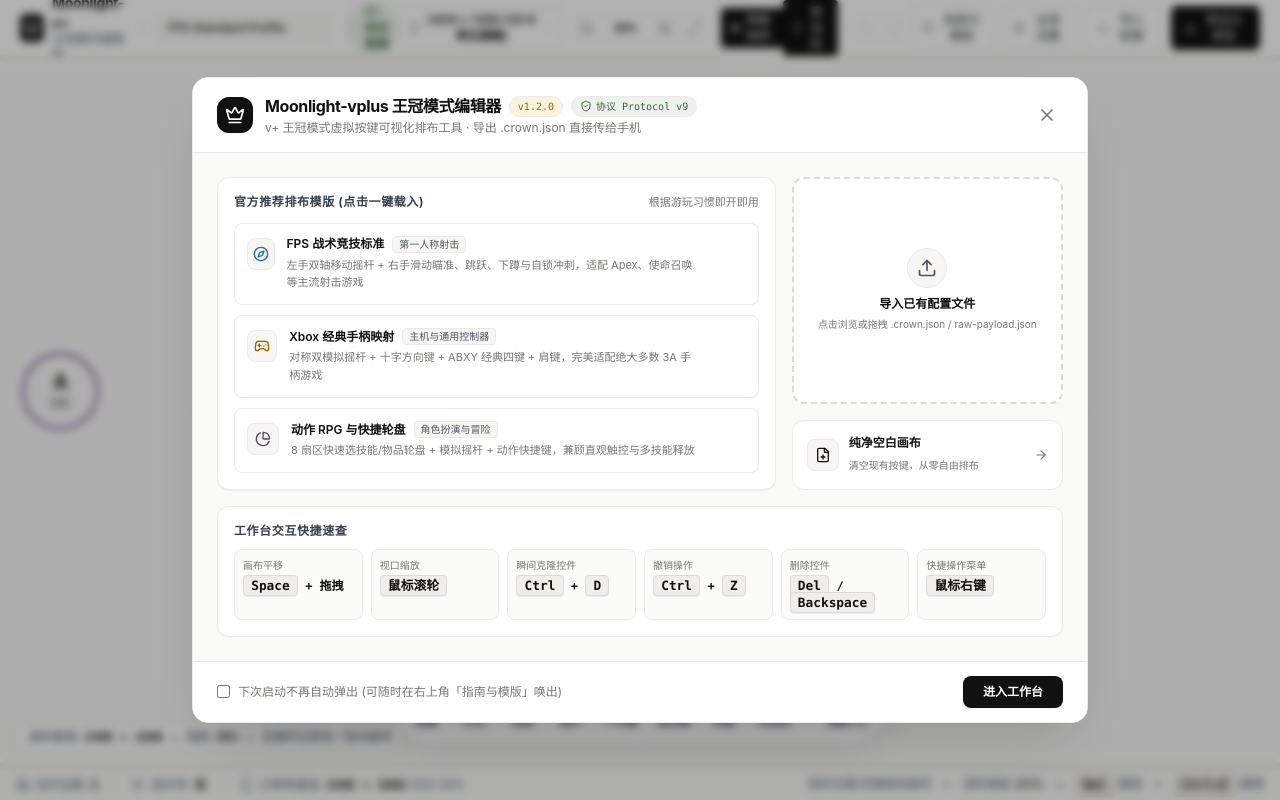
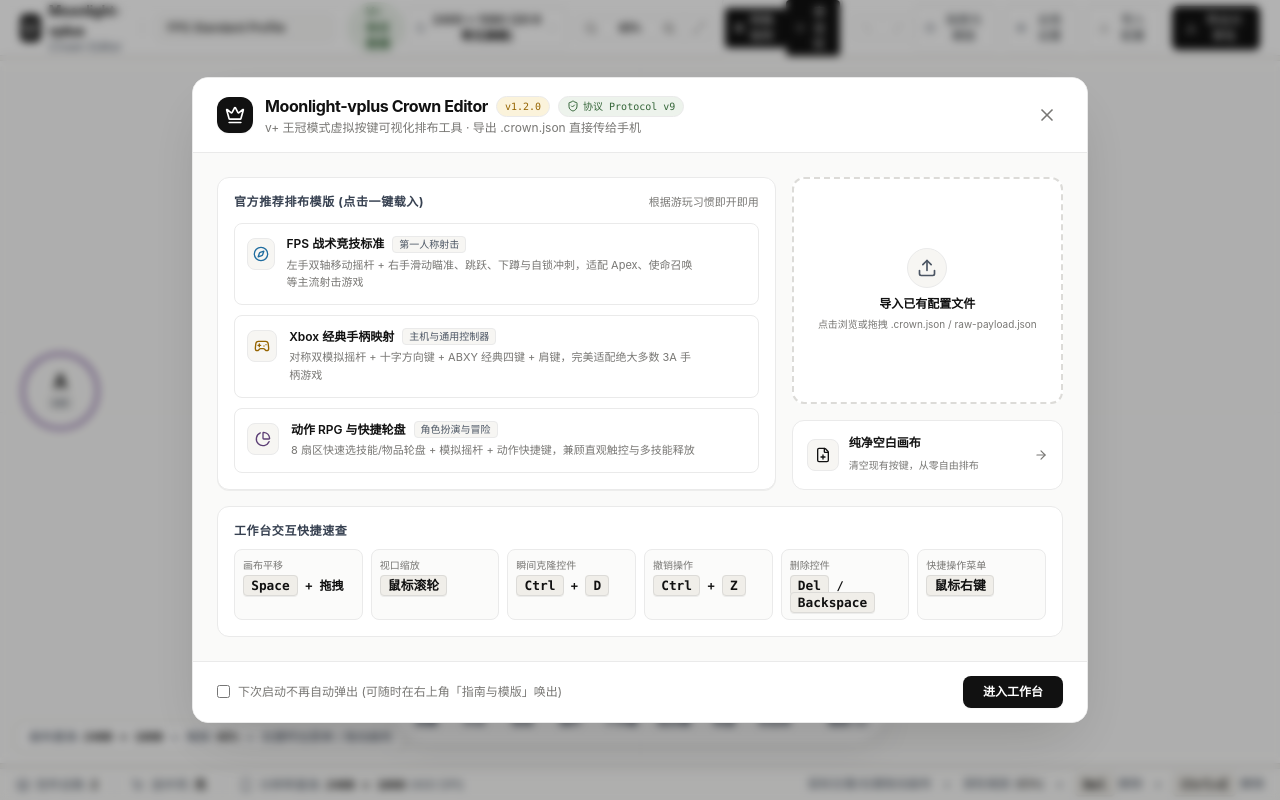
Before and after one commit to llxo/moonlight-vplus-crown-editor, a React (Vite) app: page / in a window 1280 px wide. Built offline with nearby package versions, Linux system fonts and the light colour scheme.

Commit message:
chore: 统一项目命名为 moonlight-vplus-crown-editor

```diff
--- a/index.html
+++ b/index.html
@@ -4,7 +4,7 @@
     <meta charset="UTF-8" />
     <link rel="icon" type="image/svg+xml" href="/vite.svg" />
     <meta name="viewport" content="width=device-width, initial-scale=1.0" />
-    <title>Moonlight-vplus (v+) Crown Editor - 王冠模式虚拟按键可视化编辑器</title>
+    <title>Moonlight-vplus Crown Editor - 王冠模式虚拟按键可视化编辑器</title>
   </head>
   <body class="bg-[#F7F6F3] text-[#111111] overflow-hidden select-none">
     <div id="root"></div>
--- a/package.json
+++ b/package.json
@@ -1,5 +1,5 @@
 {
-  "name": "moonlight-crown-editor",
+  "name": "moonlight-vplus-crown-editor",
   "version": "0.1.0",
   "description": "Moonlight-vplus 王冠模式 (Crown Mode) 虚拟按键可视化编辑器与数据协议工具库",
   "type": "module",
--- a/src/components/layout/HeaderBar.tsx
+++ b/src/components/layout/HeaderBar.tsx
@@ -120,9 +120,9 @@
           </div>
           <div className="flex flex-col">
             <span className="font-bold text-sm tracking-tight text-[#111111]">
-              Moonlight-v+
+              Moonlight-vplus
             </span>
-            <span className="text-xs text-[#4b5563] -mt-0.5">王冠模式编辑器</span>
+            <span className="text-xs text-[#4b5563] -mt-0.5">Crown Editor</span>
           </div>
         </div>
 
--- a/src/components/layout/WelcomeModal.tsx
+++ b/src/components/layout/WelcomeModal.tsx
@@ -142,7 +142,7 @@
             <div>
               <div className="flex items-center gap-2">
                 <h2 className="font-bold text-base text-[#111111] tracking-tight">
-                  Moonlight-vplus 王冠模式编辑器
+                  Moonlight-vplus Crown Editor
                 </h2>
                 <span className="rounded-full bg-[#fbf3db] text-[#956400] text-[10px] font-mono px-2 py-0.5 border border-[#eaeaea]">
                   v1.2.0
--- a/src/index.ts
+++ b/src/index.ts
@@ -1,6 +1,6 @@
 /**
  * @file index.ts
- * @description moonlight-crown-editor 主入口文件
+ * @description moonlight-vplus-crown-editor 主入口文件
  */
 
 export * from "./crownSchema";
```
Also changed, not shown: 2 other files (tests, documents, lock files or other folders).
